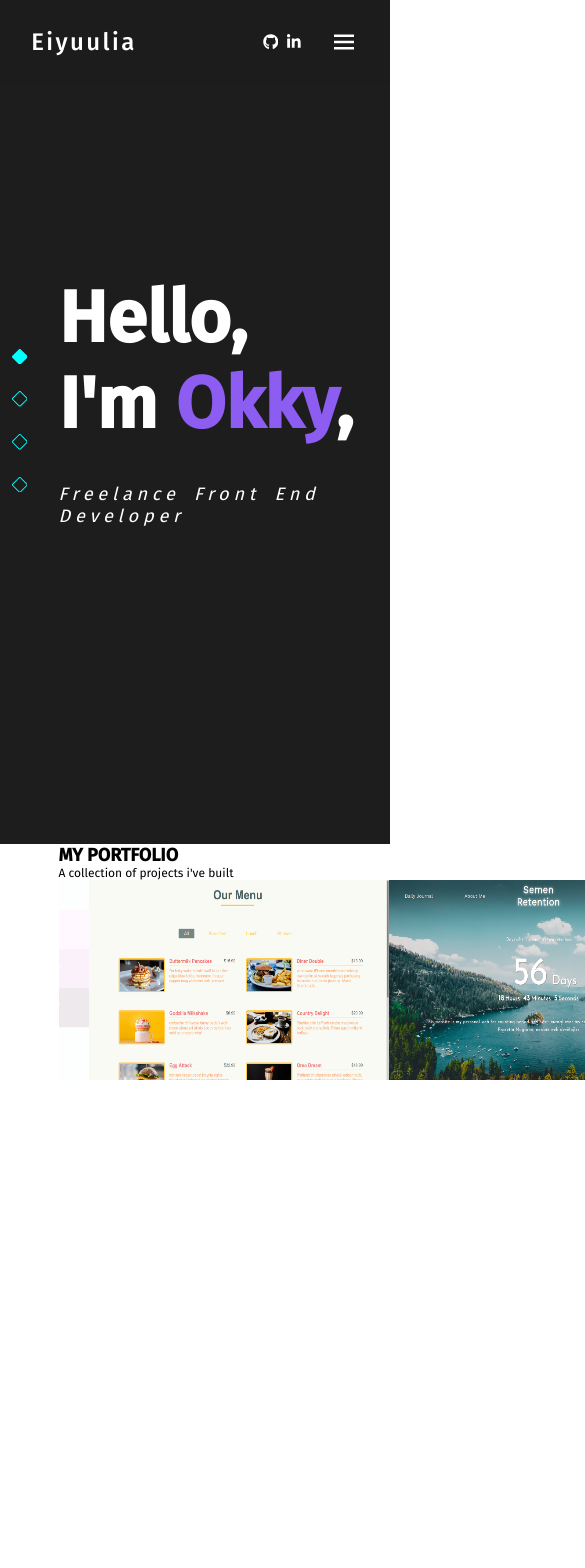
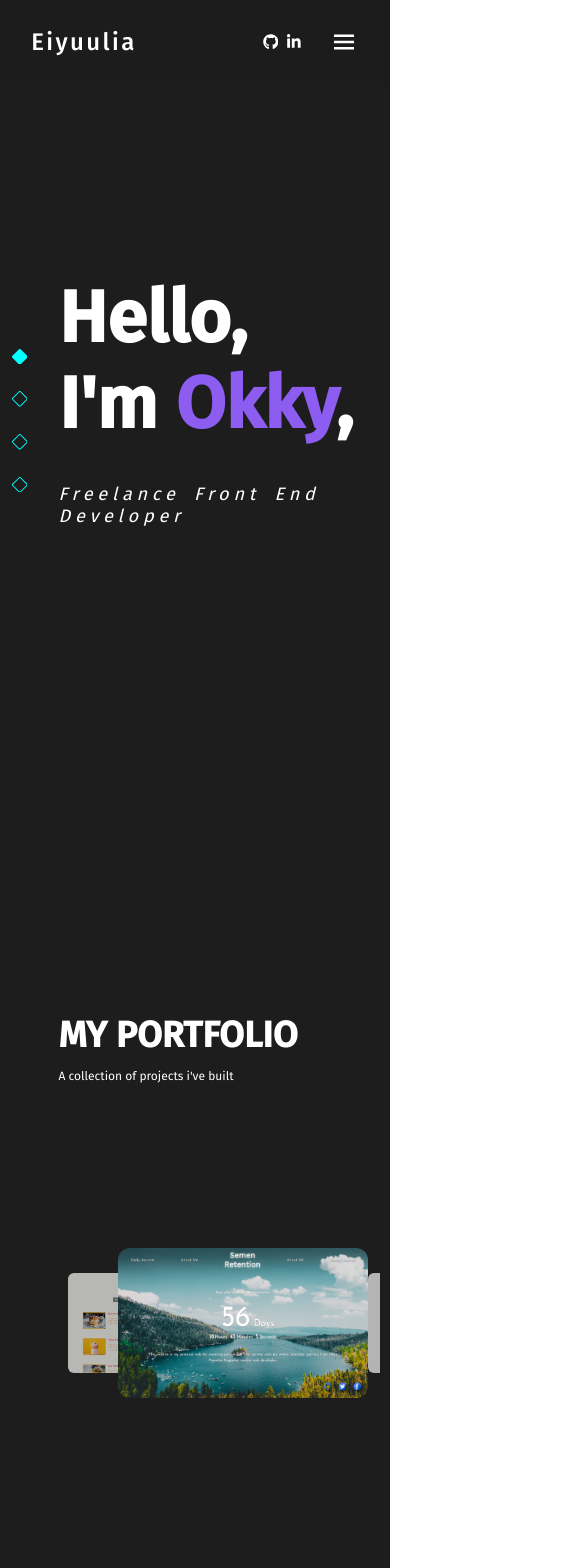
Before and after one commit to okkyprasetian/portfolio, a React (Create React App) app: page / in a window 390 px wide. Shown: the top 1568 px of the page, 585 px wide, since content can reach past the window. Built offline with nearby package versions, Linux system fonts and the light colour scheme.

Commit message:
styling slider for mobile

```diff
--- a/src/App.js
+++ b/src/App.js
@@ -39,8 +39,8 @@ function App() {
 
 
       <div id="portfolio" className="layer">
-        <h2>MY PORTFOLIO</h2>
-        <p>A collection of projects i've built</p>
+        <h2 className='portfolio-head'>MY PORTFOLIO</h2>
+        <p className='portfolio-p'>A collection of projects i've built</p>
         <Slider />
       </div>
 
--- a/src/components/Slider.jsx
+++ b/src/components/Slider.jsx
@@ -8,14 +8,14 @@ const Slider = () => {
     const [index, setIndex] = useState([0, 1, 2])
 
     // ===== Set State =====
-    const leftClick = () => {
-        let newIndex = index.map(e => e - 1)
-        setIndex(newIndex)
-    }
-    const rightClick = () => {
-        let newIndex = index.map(e => e + 1)
-        setIndex(newIndex)
-    }
+    // const leftClick = () => {
+    //     let newIndex = index.map(e => e - 1)
+    //     setIndex(newIndex)
+    // }
+    // const rightClick = () => {
+    //     let newIndex = index.map(e => e + 1)
+    //     setIndex(newIndex)
+    // }
 
     // ===== Use Effect =====
 
@@ -36,13 +36,13 @@ const Slider = () => {
                 break
             }
         }
-    }, [index])
+    }, [index, pages.length])
 
     // == auto slide for certain interval time period
     useEffect(() => {
         let slider = setInterval(() => {
             setIndex(index.map(e => e - 1))
-        }, 3000);
+        }, 4000);
         return () => clearInterval(slider)
     }, [index, pages])
 
@@ -52,6 +52,7 @@ const Slider = () => {
             <div className="slider-container">
                 {pages.map((p, pIndex) => {
                     let position = 'slide-right'
+                    let bigImg = null
                     if (pIndex === index[0]) {
                         position = 'slide-active-left'
                     } else if (pIndex === index[1]) {
@@ -62,11 +63,13 @@ const Slider = () => {
                         position = 'slide-left'
                     }
 
+                    if (position === 'slide-active') {
+                        bigImg = 'big-img'
+                    }
+
                     return (
                         <div className={`pages ${position}`} key={p.id}>
-                            <img className='pages-img' src={p.img} alt={p.id} />
-                            <br />
-                            {p.id}
+                            <img className={`pages-img ${bigImg}`} src={p.img} alt={p.id} />
                         </div>
                     )
                 })}
--- a/src/index.css
+++ b/src/index.css
@@ -28,11 +28,6 @@ a {
   padding-left: 15%;
 }
 
-.pages-img {
-  height: 200px;
-  width: 300px;
-}
-
 /* ===== NAVBAR ===== */
 
 .nav {
@@ -46,6 +41,7 @@ a {
   font-weight: 400;
   color: white;
   background-color: var(--black-t);
+  z-index: 3;
 }
 
 .logo {
@@ -140,42 +136,79 @@ a {
 }
 
 /* ===== Portfolio ===== */
+#portfolio {
+  padding-top: 15vh;
+  background-color: var(--black);
+}
+
+.portfolio-head {
+  font-size: 3rem;
+  color: white;
+}
+
+.portfolio-p {
+  margin-top: 1rem;
+  color: white;
+}
+
+.slider {
+  margin-top: 10vh;
+}
+
 .slider-container {
   position: relative;
   display: flex;
-  width: 900px;
-  height: 200px;
+  align-items: center;
+  width: auto;
+  height: 400px;
+  margin: 0 auto;
   overflow: hidden;
 }
 
 .pages {
   position: absolute;
+  left: 3rem;
+  opacity: 0;
+  z-index: 1;
   transition: transform 1s linear;
-  opacity: 0;
+}
+
+.pages-img {
+  height: 200px;
+  width: 350px;
+  border-radius: 0.5rem;
 }
 
 .slide-left {
-  transform: translateX(-100%);
+  transform: translateX(-350px);
 }
 
 .slide-active-left {
   transform: translateX(0);
-  opacity: 1;
+  opacity: 0.7;
   transition: all 1s linear;
 }
 
 .slide-active {
-  transform: translateX(100%);
+  transform: translateX(250px);
   opacity: 1;
+  z-index: 2;
+}
+
+.big-img {
+  width: 550px;
+  height: 350px;
+  border-radius: 1rem;
+  transition: all 1s ease;
 }
 
 .slide-active-right {
-  transform: translateX(200%);
-  opacity: 1;
+  transform: translateX(700px);
+  opacity: 0.7;
 }
 
 .slide-right {
-  transform: translateX(300%);
+  transform: translateX(1050px);
   transition: all 1s linear;
 }
 
@@ -379,6 +412,49 @@ a {
     font-size: 1.3rem;
   }
 
+  /* Portfolio */
+  #portfolio {
+    padding-top: 20vh;
+  }
+
+  .slider {
+    margin-top: 5vh;
+  }
+
+  .pages {
+    left: 0;
+  }
+
+  .slider-container {
+    width: 80vw;
+  }
+
+  .pages-img {
+    height: 100px;
+    width: 150px;
+  }
+
+  .slide-left {
+    transform: translateX(-150px);
+  }
+
+  .slide-active-left {
+    transform: translateX(0);
+  }
+
+  .slide-active {
+    transform: translateX(50px);
+  }
+
+  .slide-active-right {
+    transform: translateX(300px);
+  }
+
+  .big-img {
+    height: 150px;
+    width: 250px;
+  }
+
   /* About */
 
   #about {
```
